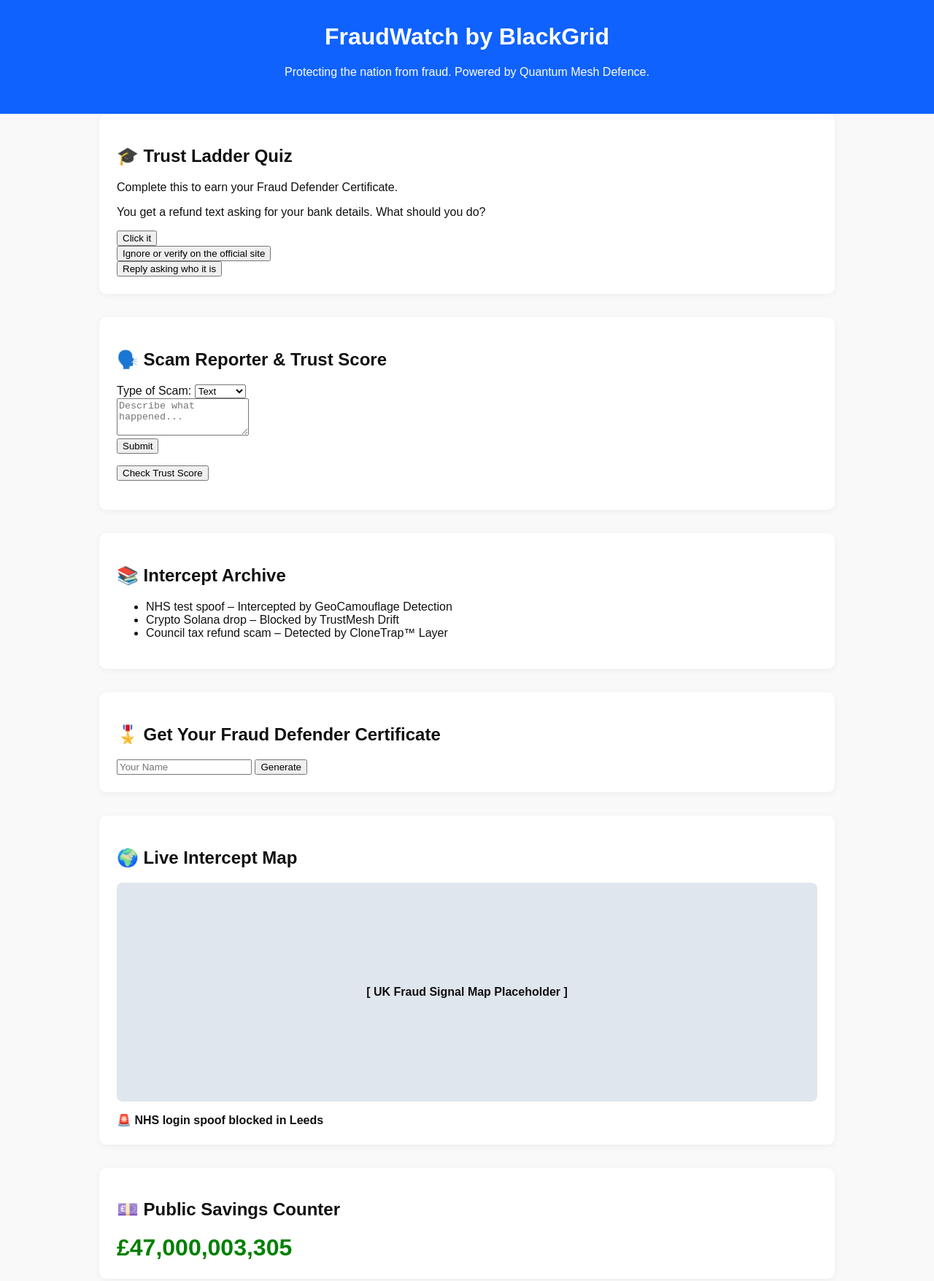
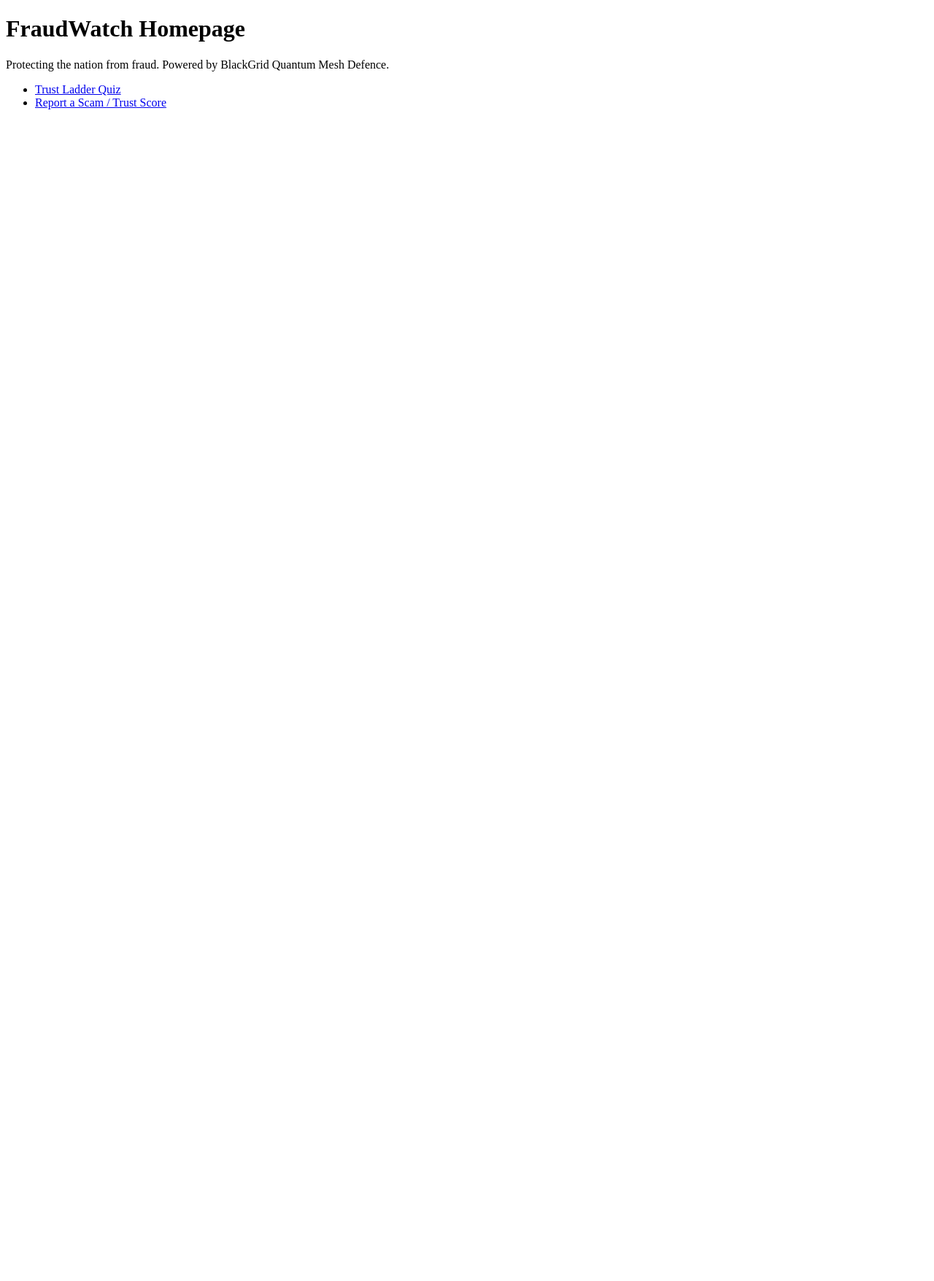
Before and after one commit to leeraper909/fraudwatch-site, a plain HTML site: page index.html in a window 1280 px wide. Shown: the top 1756 px of the page at 73% size. After the commit the page ends 800 px from the top, so only its background shows below. Drawn offline with Linux system fonts and the light colour scheme.

Commit message:
Add files via upload

```diff
--- a/index.html
+++ b/index.html
@@ -2,135 +2,15 @@
 <html lang="en">
 <head>
   <meta charset="UTF-8" />
-  <meta name="viewport" content="width=device-width, initial-scale=1.0" />
+  <meta name="viewport" content="width=device-width, initial-scale=1.0"/>
   <title>FraudWatch by BlackGrid</title>
-  <style>
-    body { font-family: sans-serif; margin: 0; background: #f9f9f9; color: #111; }
-    section { padding: 2rem; max-width: 960px; margin: auto; }
-    header, footer { background: #0f62fe; color: white; text-align: center; padding: 2rem; }
-    h1 { margin-top: 0; }
-    .box { background: white; padding: 1.5rem; border-radius: 10px; margin-bottom: 2rem; box-shadow: 0 2px 10px rgba(0,0,0,0.05); }
-    .map { background: #dfe6ed; height: 300px; display: flex; align-items: center; justify-content: center; font-weight: bold; border-radius: 8px; }
-    .counter { font-size: 2rem; font-weight: bold; color: green; }
-    .ping { margin-top: 1rem; font-weight: bold; }
-    code { background: #eee; padding: 1rem; display: block; margin-top: 1rem; border-radius: 6px; }
-  </style>
 </head>
 <body>
-
-<header>
-  <h1>FraudWatch by BlackGrid</h1>
-  <p>Protecting the nation from fraud. Powered by Quantum Mesh Defence.</p>
-</header>
-
-<section class="box">
-  <h2>🎓 Trust Ladder Quiz</h2>
-  <p>Complete this to earn your Fraud Defender Certificate.</p>
-  <div id="quiz"></div>
-</section>
-
-<section class="box">
-  <h2>🗣️ Scam Reporter & Trust Score</h2>
-  <label for="scam">Type of Scam:</label>
-  <select id="scam"><option>Text</option><option>Email</option><option>Phone</option><option>Website</option></select><br />
-  <textarea id="details" rows="3" placeholder="Describe what happened..."></textarea><br />
-  <button onclick="document.getElementById('reported').style.display='block'">Submit</button>
-  <div id="reported" style="display:none;margin-top:1rem;color:green;">✅ Scam report submitted.</div>
-  <p><button onclick="trustScore()">Check Trust Score</button></p>
-  <div id="score"></div>
-</section>
-
-<section class="box">
-  <h2>📚 Intercept Archive</h2>
+  <h1>FraudWatch Homepage</h1>
+  <p>Protecting the nation from fraud. Powered by BlackGrid Quantum Mesh Defence.</p>
   <ul>
-    <li>NHS test spoof – Intercepted by GeoCamouflage Detection</li>
-    <li>Crypto Solana drop – Blocked by TrustMesh Drift</li>
-    <li>Council tax refund scam – Detected by CloneTrap™ Layer</li>
+    <li><a href="trust_ladder_learning_engine.html">Trust Ladder Quiz</a></li>
+    <li><a href="fraudwatch_console.html">Report a Scam / Trust Score</a></li>
   </ul>
-</section>
-
-<section class="box">
-  <h2>🎖️ Get Your Fraud Defender Certificate</h2>
-  <input id="certName" placeholder="Your Name" />
-  <button onclick="generateCert()">Generate</button>
-  <div id="certResult" style="display:none;margin-top:1rem;"></div>
-</section>
-
-<section class="box">
-  <h2>🌍 Live Intercept Map</h2>
-  <div class="map">[ UK Fraud Signal Map Placeholder ]</div>
-  <div class="ping" id="mapPing">🚨 NHS login spoof blocked in Leeds</div>
-</section>
-
-<section class="box">
-  <h2>💷 Public Savings Counter</h2>
-  <div class="counter" id="savings">£47,000,000,000</div>
-</section>
-
-<section class="box">
-  <h2>🛡️ CloneProof Trust Badge</h2>
-  <img src="https://leeraper909.github.io/fraudwatch-site/cloneproof-badge.svg" alt="CloneProof Badge" width="150" />
-  <code>
-    &lt;a href="https://blackgridiq.co.uk" target="_blank"&gt;<br />
-    &nbsp;&nbsp;&lt;img src="https://leeraper909.github.io/fraudwatch-site/cloneproof-badge.svg" alt="BlackGrid CloneProof Badge" /&gt;<br />
-    &lt;/a&gt;
-  </code>
-</section>
-
-<footer>
-  &copy; 2025 BlackGrid. All rights reserved. Quantum Mesh Public Trust Layer.
-</footer>
-
-<script>
-  const questions = [
-    { q: "You get a refund text asking for your bank details. What should you do?", a: ["Click it", "Ignore or verify on the official site", "Reply asking who it is"], c: 1 },
-    { q: "A caller says they're from your bank and ask you to transfer money. Red flag?", a: ["No", "Yes"], c: 1 }
-  ];
-  let qIndex = 0, score = 0;
-  function showQuiz() {
-    const q = questions[qIndex];
-    let html = `<p>${q.q}</p>`;
-    q.a.forEach((a, i) => {
-      html += `<button onclick="answer(${i})">${a}</button><br/>`;
-    });
-    document.getElementById("quiz").innerHTML = html;
-  }
-  function answer(i) {
-    if (i === questions[qIndex].c) score++;
-    qIndex++;
-    if (qIndex < questions.length) showQuiz();
-    else document.getElementById("quiz").innerHTML = `<p>Quiz complete. Score: ${score}/${questions.length}</p>`;
-  }
-  showQuiz();
-
-  function trustScore() {
-    const s = Math.floor(Math.random() * 40 + 60);
-    document.getElementById("score").innerText = `Your Trust Score: ${s}/100`;
-  }
-
-  function generateCert() {
-    const name = document.getElementById("certName").value;
-    if (!name) return alert("Enter your name");
-    document.getElementById("certResult").style.display = "block";
-    document.getElementById("certResult").innerHTML = `<p>This certifies that <strong>${name}</strong> has completed the FraudWatch public trust challenge.</p>`;
-  }
-
-  let amount = 47000000000;
-  function updateSavings() {
-    amount += Math.floor(Math.random() * 5000 + 1000);
-    document.getElementById("savings").innerText = "£" + amount.toLocaleString();
-  }
-  setInterval(updateSavings, 3000);
-
-  const pings = [
-    "🚨 TrustOS™ blocked spoof in Leeds",
-    "🛡️ CloneTrap™ intercepted claim in Manchester",
-    "⚠️ Fake crypto drop stopped in Glasgow"
-  ];
-  setInterval(() => {
-    const msg = pings[Math.floor(Math.random() * pings.length)];
-    document.getElementById("mapPing").innerText = msg;
-  }, 8000);
-</script>
 </body>
 </html>
```
Also changed, not shown: fraudwatch_console.html (+5 -2 lines), trust_ladder_learning_engine.html (+5 -2 lines).
